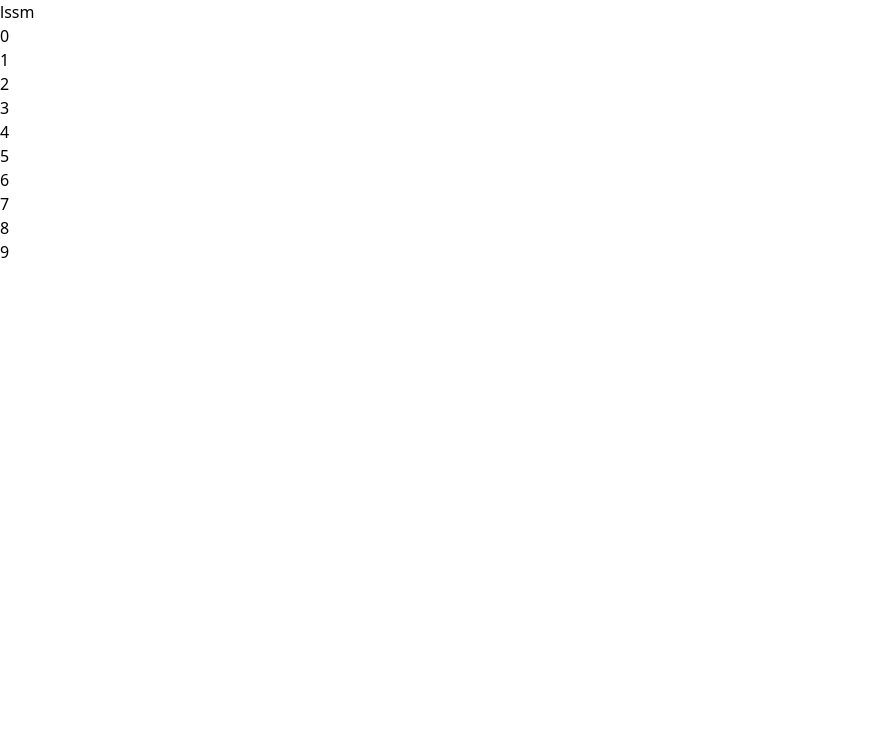
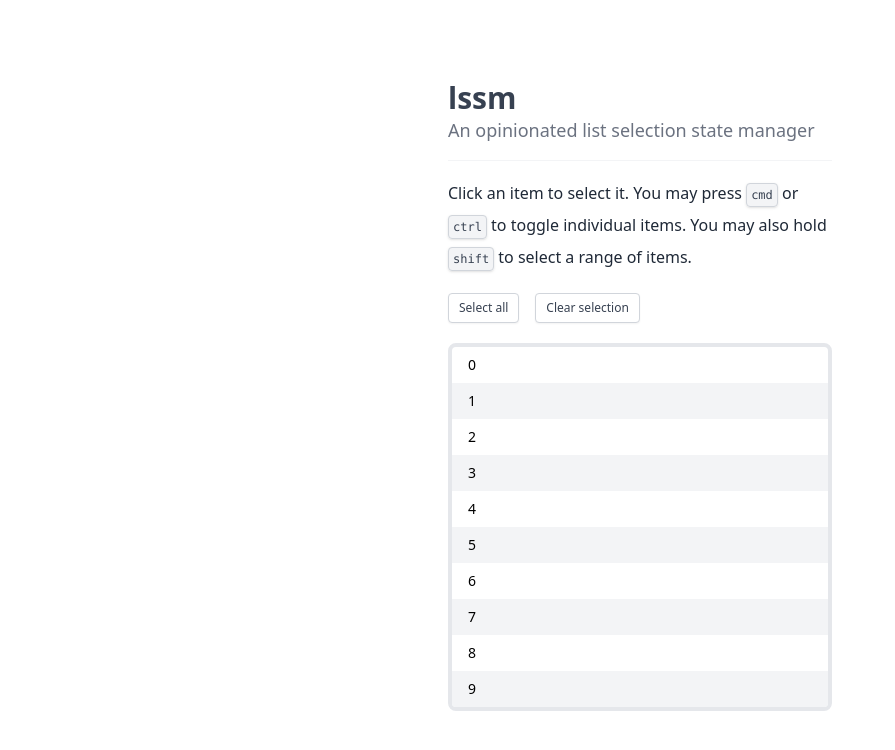
Before and after one commit to syropian/lssm, a Vue app: page / in a window 1280 px wide. Shown: the top 750 px of the page, without its empty margins (0-895 px from the left). Built offline with nearby package versions, Linux system fonts and the light colour scheme.

Commit message:
example improvements

```diff
--- a/example/App.vue
+++ b/example/App.vue
@@ -1,15 +1,65 @@
 <template>
-  <h1>lssm</h1>
-  <ul>
+  <div class="max-w-sm w-full mx-auto mt-20">
+    <h1 class="text-3xl font-semibold text-gray-700">lssm</h1>
+    <h2 class="text-gray-500 text-lg">
+      An opinionated list selection state manager
+    </h2>
+    <p class="mt-4 text-gray-800 pt-4 border-t border-gray-100 leading-loose">
+      Click an item to select it. You may press
+      <kbd
+        class="rounded bg-gray-100 text-gray-700 p-1 text-xs border border-gray-300 shadow"
+        >cmd</kbd
+      >
+      or
+      <kbd
+        class="rounded bg-gray-100 text-gray-700 p-1 text-xs border border-gray-300 shadow"
+        >ctrl</kbd
+      >
+      to toggle individual items. You may also hold
+      <kbd
+        class="rounded bg-gray-100 text-gray-700 p-1 text-xs border border-gray-300 shadow"
+        >shift</kbd
+      >
+      to select a range of items.
+    </p>
+    <div class="flex items-center gap-x-4 mt-5">
+      <button
+        type="button"
+        class="inline-flex items-center rounded border border-gray-300 bg-white px-2.5 py-1.5 text-xs font-medium text-gray-700 shadow-sm hover:bg-gray-50 focus-visible:outline-none focus-visible:ring-2 focus-visible:ring-blue-500 focus-visible:ring-offset-2 active:bg-gray-100 relative active:top-px active:shadow-none"
+        @click="selectAll"
+      >
+        Select all
+      </button>
+      <button
+        type="button"
+        class="inline-flex items-center rounded border border-gray-300 bg-white px-2.5 py-1.5 text-xs font-medium text-gray-700 shadow-sm hover:bg-gray-50 focus-visible:outline-none focus-visible:ring-2 focus-visible:ring-blue-500 focus-visible:ring-offset-2 active:bg-gray-100 relative active:top-px active:shadow-"
+        @click="selectNone"
+      >
+        Clear selection
+      </button>
+    </div>
+    <ul
+      class="rounded-lg border-4 border-gray-200 overflow-hidden mt-5"
+      role="listbox"
+      aria-multiselectable="true"
+      aria-label="Select one or more items"
+    >
       <li
         v-for="item in items"
         :key="item.value"
         @click="selectItem(item, $event)"
-      :class="{ 'bg-blue-500 text-white': itemIsSelected(item) }"
+        class="px-4 py-2 cursor-pointer text-sm even:bg-gray-100 select-none"
+        :class="{
+          'bg-blue-500 even:bg-blue-500 text-white peer-[.is-dirty]':
+            itemIsSelected(item),
+        }"
+        role="option"
+        :aria-selected="itemIsSelected(item) || undefined"
       >
         {{ item.value }}
       </li>
     </ul>
+  </div>
 </template>
 <script lang="ts" setup>
 import { onMounted, Ref, ref } from 'vue'
@@ -44,6 +94,16 @@ const itemIsSelected = (item: Item) => {
   )
 }
 
+const selectAll = () => {
+  lssm.selectAll()
+  selectedItems.value = lssm.getSelectedItems()
+}
+
+const selectNone = () => {
+  lssm.clearSelection()
+  selectedItems.value = lssm.getSelectedItems()
+}
+
 onMounted(() => {
   document.addEventListener('keydown', e => {
     if (e.key !== 'ArrowUp' && e.key !== 'ArrowDown') return
```
Lines whose indentation alone changed are shown as unchanged.
